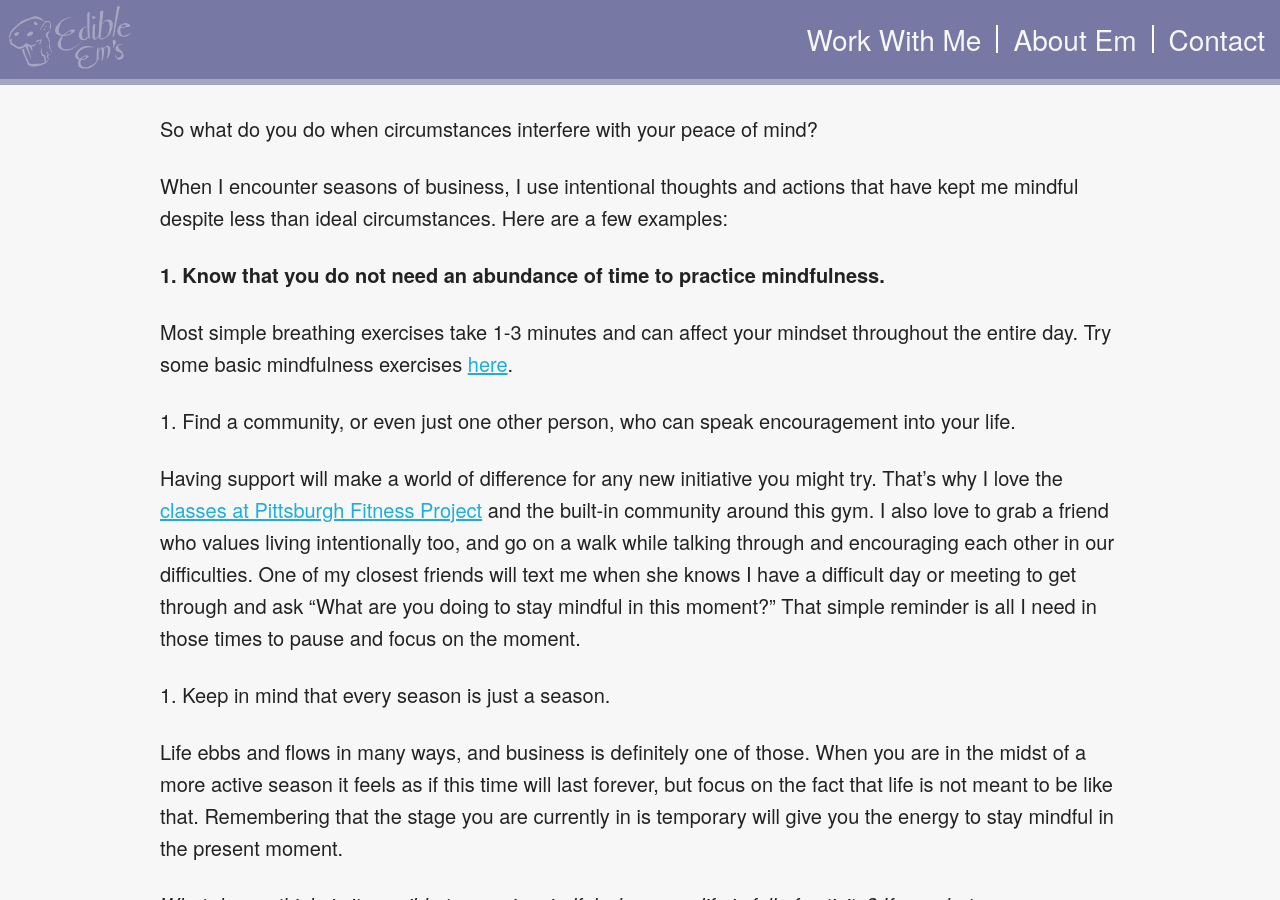
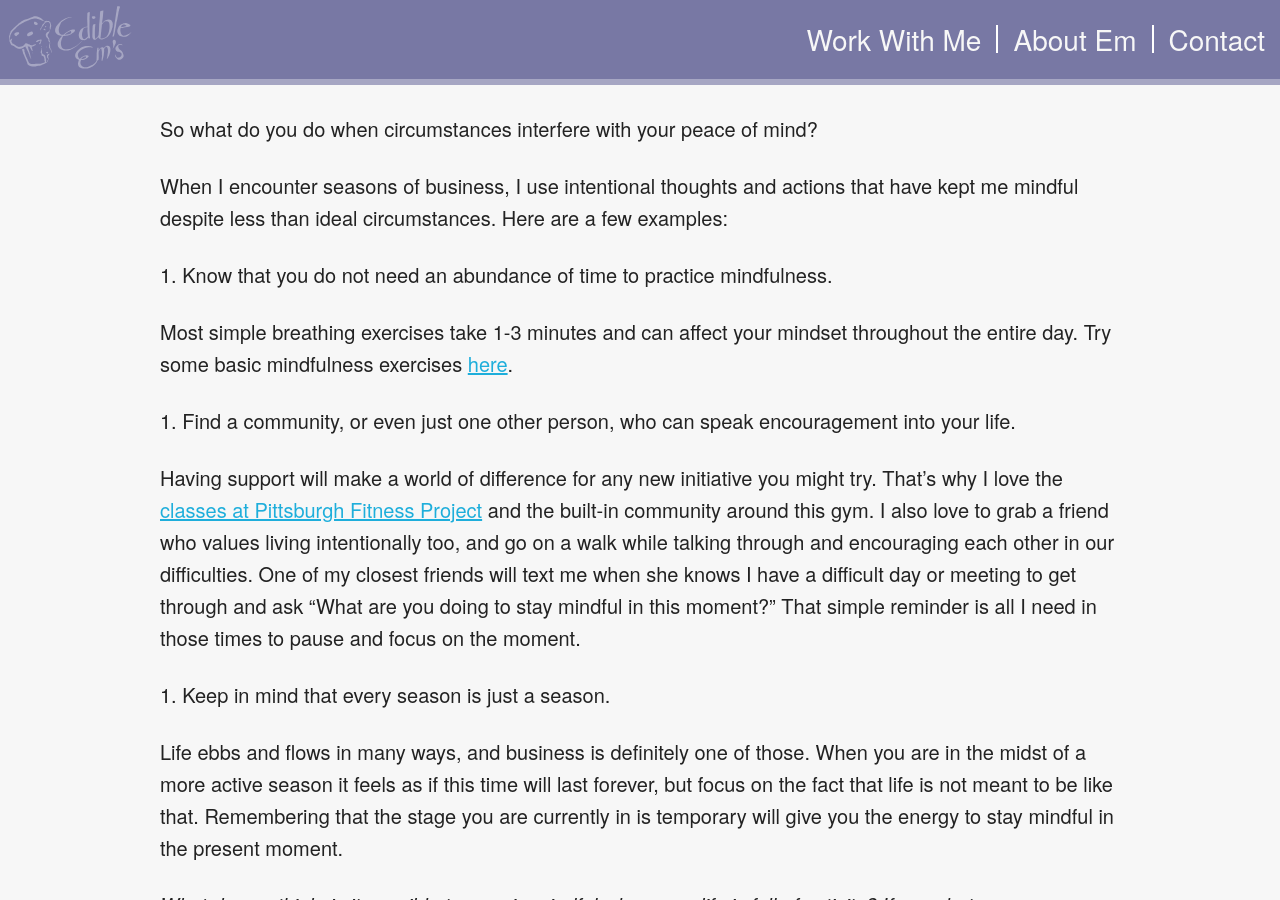
Before and after one commit to RubenSandwich/EdibleEms, a Jekyll site: the page built from _posts/2018-05-02-how-to-stay-mindful-in-the-midst-of-a-busy-season.md, in a window 1280 px wide and 900 px high, scrolled down 555 px. Built offline with Jekyll 4.4.1, drawn with Linux system fonts in a browser that asks for light colours; comment, search, counter and statistics services are not loaded.

Commit message:
Update 2018-05-02-how-to-stay-mindful-in-the-midst-of-a-busy-season.md

```diff
--- a/_posts/2018-05-02-how-to-stay-mindful-in-the-midst-of-a-busy-season.md
+++ b/_posts/2018-05-02-how-to-stay-mindful-in-the-midst-of-a-busy-season.md
@@ -20,7 +20,7 @@ So what do you do when circumstances interfere with your peace of mind?
 
 When I encounter seasons of business, I use intentional thoughts and actions that have kept me mindful despite less than ideal circumstances. Here are a few examples:
 
-**1.     Know that you do not need an abundance of time to practice mindfulness.**
+1.     Know that you do not need an abundance of time to practice mindfulness.
 
 Most simple breathing exercises take 1-3 minutes and can affect your mindset throughout the entire day. Try some basic mindfulness exercises [here](https://www.pittsburghfitnessproject.com/blog/mindfulness-for-health).
 
```
